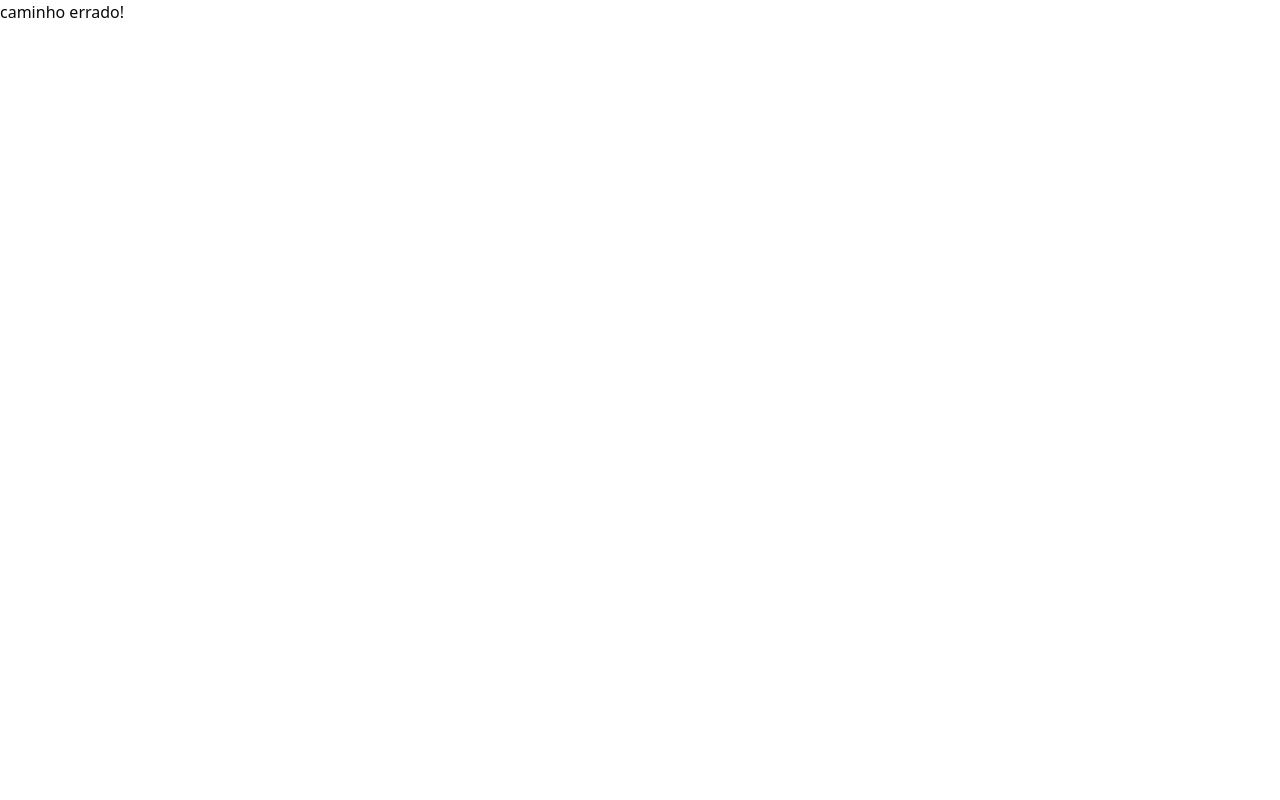
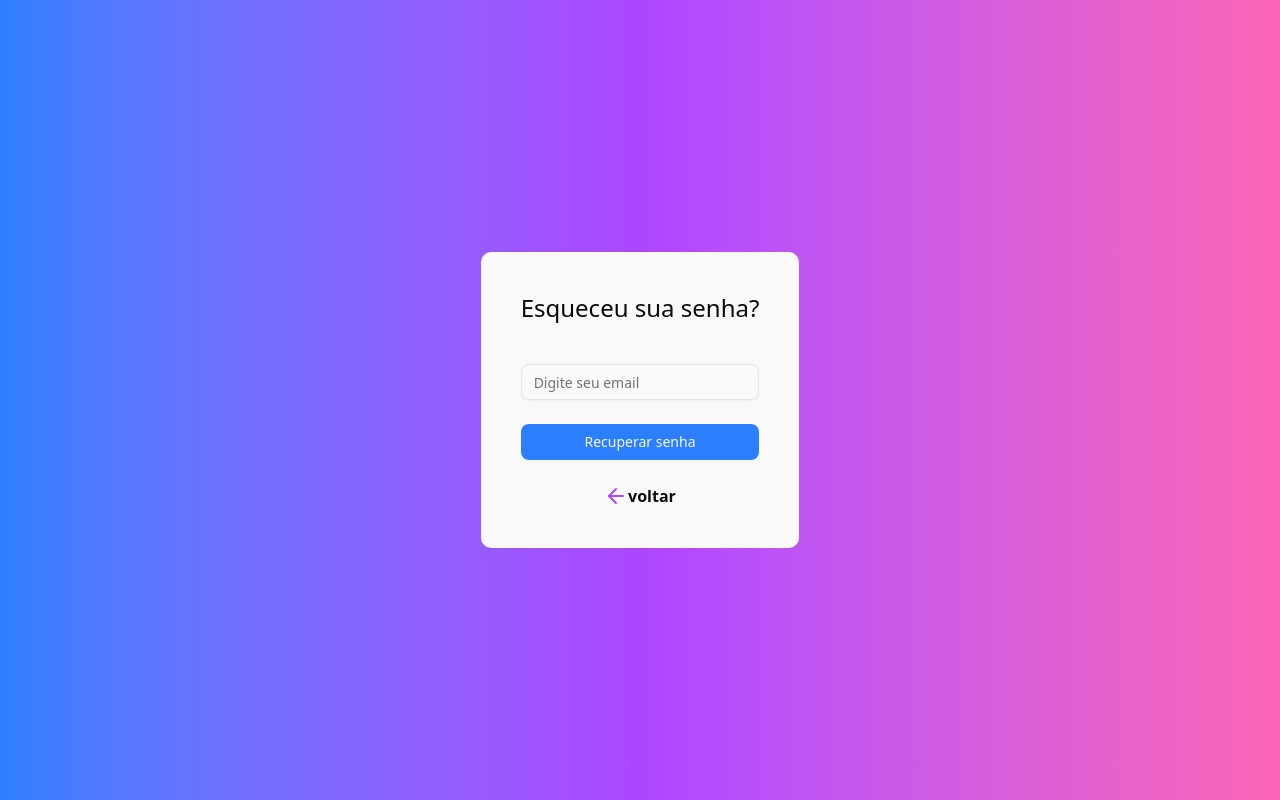
Before and after one commit to PedroMarchese01/trainer-guide, a Next.js app: page /recover in a window 1280 px wide. Before the commit this address had no page. Built offline with nearby package versions, Linux system fonts and the light colour scheme; no server answers; the database is empty.

Commit message:
Feat: recover adicionado

```diff
--- /dev/null
+++ b/src/app/recover/page.tsx
@@ -0,0 +1,91 @@
+'use client'
+
+import { Button } from "@/components/ui/button"
+import { Input } from "@/components/ui/input"
+import { useEffect, useState } from "react"
+import { toast } from "sonner"
+import Link from "next/link"
+import { ArrowLeft } from "lucide-react"
+
+type User = {
+    name: string;
+    Email: string;
+    Password: string;
+}
+
+export default function Recover(){
+
+    const [data , setData] = useState<User[]>([])
+    const [email, setEmail] = useState("")
+
+    useEffect(() => {
+        async function getUsers() {
+            try{
+                const res = await fetch("/api/users")
+                if(!res.ok){
+                    toast.error("Erro na busca dos usuários")
+                    return
+                }
+
+                const json = await res.json()
+                setData(json)
+
+            }catch(err){
+                console.error("erro" , err)
+            }
+        }
+
+        getUsers()
+    }, [])
+
+    async function sendEmail(foundUser: User) {
+    await fetch("/api/sendEmail", {
+        method: "POST",
+        headers: {
+            "Content-Type": "application/json",
+        },
+        body: JSON.stringify({
+            to: foundUser.Email,
+            subject: "Recuperação de senha",
+            message: `Não responda. Sua senha é: ${foundUser.Password}`
+        })
+    })
+}
+    async function recoverP(){
+        if (!email) {
+            toast.error("Digite um email")
+            return
+        }
+
+        const foundUser = data.find((u) => u.Email === email)
+
+        if (!foundUser) {
+            toast.error("Usuário não encontrado")
+            return
+        }
+
+        await sendEmail(foundUser)
+        toast.success(`Um email foi enviado para: ${foundUser.name}, ${foundUser.Email}`)
+    }
+
+    return (
+        <div className="min-h-screen bg-linear-to-r from-blue-500 via-purple-500 to-pink-400 flex items-center justify-center flex-col gap-6 ">
+            <div className="flex flex-col gap-2 bg-[#f9f9f9] rounded-lg py-5 px-5 md:px-10 md:py-10 ">
+                <h2 className="text-2xl mx-auto mb-8">Esqueceu sua senha?</h2>
+
+                <Input
+                    className="mb-4"
+                    placeholder="Digite seu email"
+                    value={email}
+                    onChange={(e) => setEmail(e.target.value)}
+                />
+
+
+                <Button className = "hover:bg-blue-700  bg-blue-500 hover:scale-110 " onClick={recoverP}>Recuperar senha</Button>
+                <div >
+                    <Link  className = "flex hover:scale-110 duration-300 ease justify-center mt-4 font-semibold"href={"/"}><ArrowLeft className=" text-purple-500"/>voltar </Link>
+                </div>
+            </div>
+        </div>
+    )
+}
```
